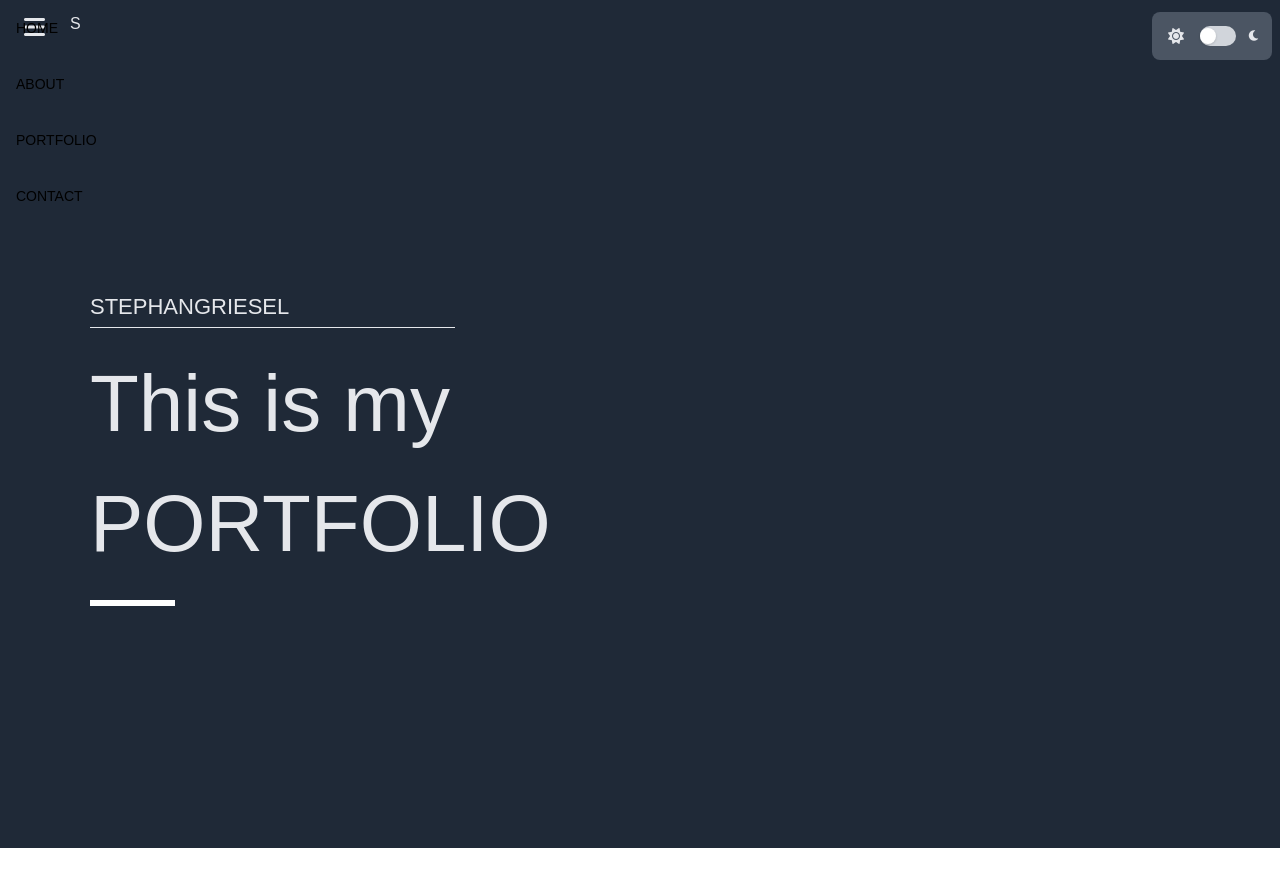
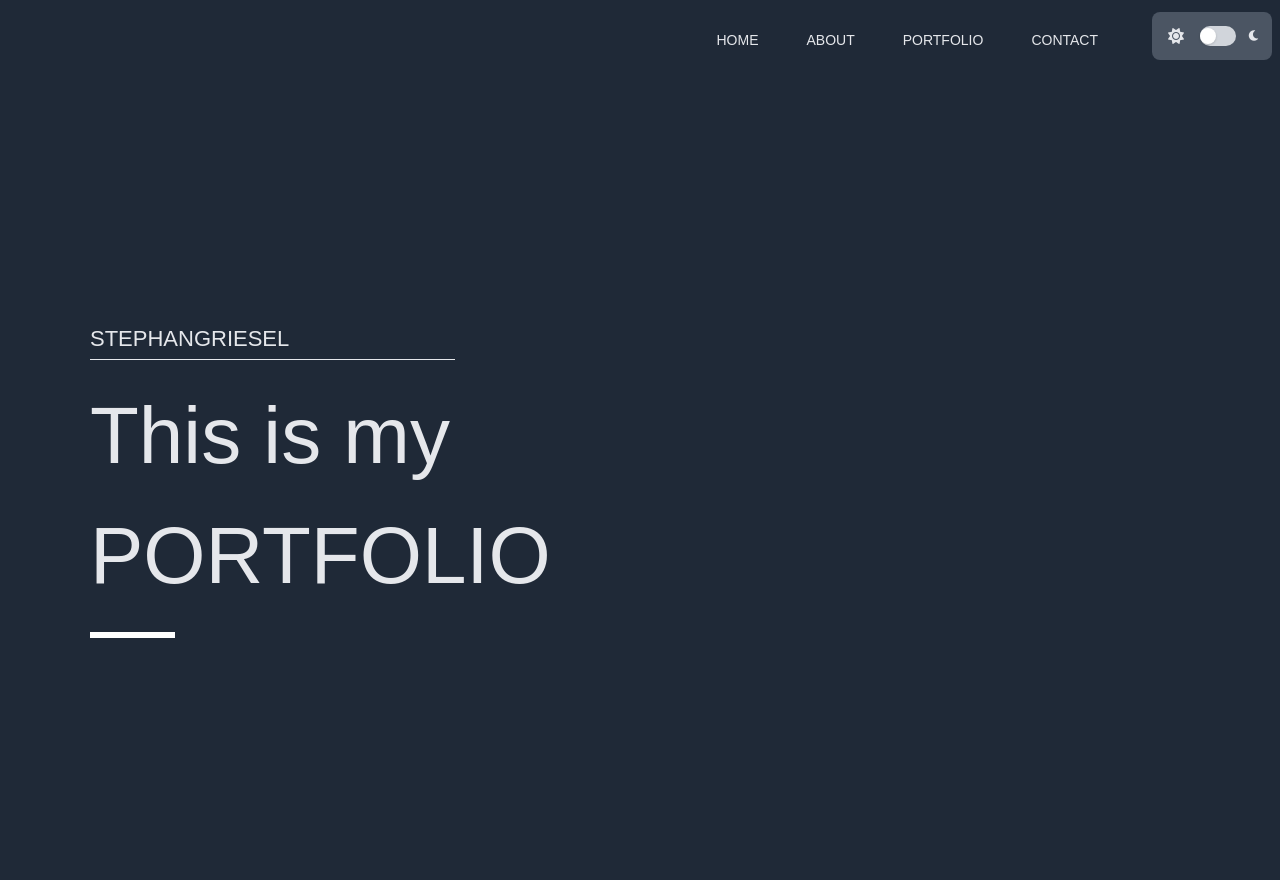
Before and after one commit to stephangriesel/stephangriesel-2022, a Vue app: page / in a window 1280 px wide. Before the commit the page ends 848 px from the top, so only its background shows below. Built offline with nearby package versions, Linux system fonts and the light colour scheme.

Commit message:
update logic & few styles

```diff
--- a/src/components/Darkmode.vue
+++ b/src/components/Darkmode.vue
@@ -1,5 +1,5 @@
 <template>
-    <div class="rounded-lg flex bg-gray-600 items-center justify-center mx-auto absolute top-1 right-0 left-3/3 mt-2 mr-2">
+    <div class="rounded-lg flex bg-gray-600 items-center justify-center mx-auto absolute top-1 right-0 left-3/3 mt-2 mr-2 z-50">
         <span class="text-md font-extralight">
             <i class="fas fa-sun"></i>
         </span>
@@ -37,5 +37,6 @@ export default {
 background-color: #282828;
 transform: translateX(19px);
 transition: transform 0.3s linear;
+z-index:100;
 }
 </style>
--- a/src/components/Navigation.vue
+++ b/src/components/Navigation.vue
@@ -2,7 +2,6 @@
   <header :class="{'scrolled-nav': scrollPosition}">
     <nav>
       <div class="branding">
-          S
       </div>
       <ul v-show="!mobile" class="navigation">
         <li><router-link class="link" :to="{name: 'Home'}">Home</router-link></li>
@@ -32,10 +31,29 @@ export default {
   data() {
     return {
       scrollPosition: null,
-      mobile: true,
-      mobileNav: true,
+      mobile: null,
+      mobileNav: null,
       windowWidth: null,
     };
+  },
+  created() {
+    window.addEventListener('resize', this.checkScreen);
+    this.checkScreen();
+  },
+  methods: {
+    toggleMobileNav() {
+      this.mobileNav = !this.mobileNav;
+    },
+
+    checkScreen() {
+      this.windowWidth = window.innerWidth;
+      if (this.windowWidth <= 750) {
+        this.mobile = true;
+        return;
+      }
+      this.mobile = false;
+      this.mobileNav = false;
+    },
   },
 };
 
@@ -44,7 +62,7 @@ export default {
 <style lang="scss" scoped>
 
 header {
-  z-index:99;
+  z-index:10;
   width:100%;
   /* position:fixed; */
   transition: 0.5 ease all;
@@ -93,6 +111,7 @@ header {
       align-items:center;
       flex:1;
       justify-content: flex-end;
+      margin-right:6em;
     }
 
     .icon {
@@ -114,20 +133,22 @@ header {
     }
 
     .dropdown-nav {
+      background:white;
       display:flex;
       flex-direction: column;
       position:fixed;
       width:100%;
       max-width:250px;
       height: 100%;
-      top:0;
+      top:40px;
       left:0;
+      z-index:20;
 
       li {
         margin-left:0;
-        .link {
+        /* .link {
           color:#000;
-        }
+        } */
       }
     }
     }
```
